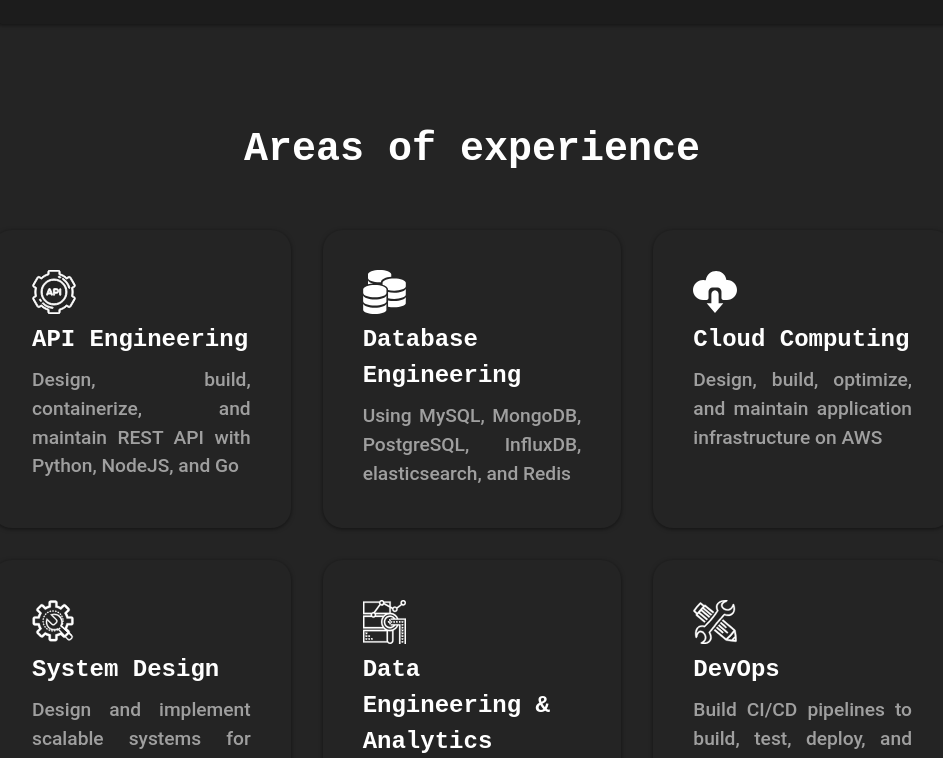
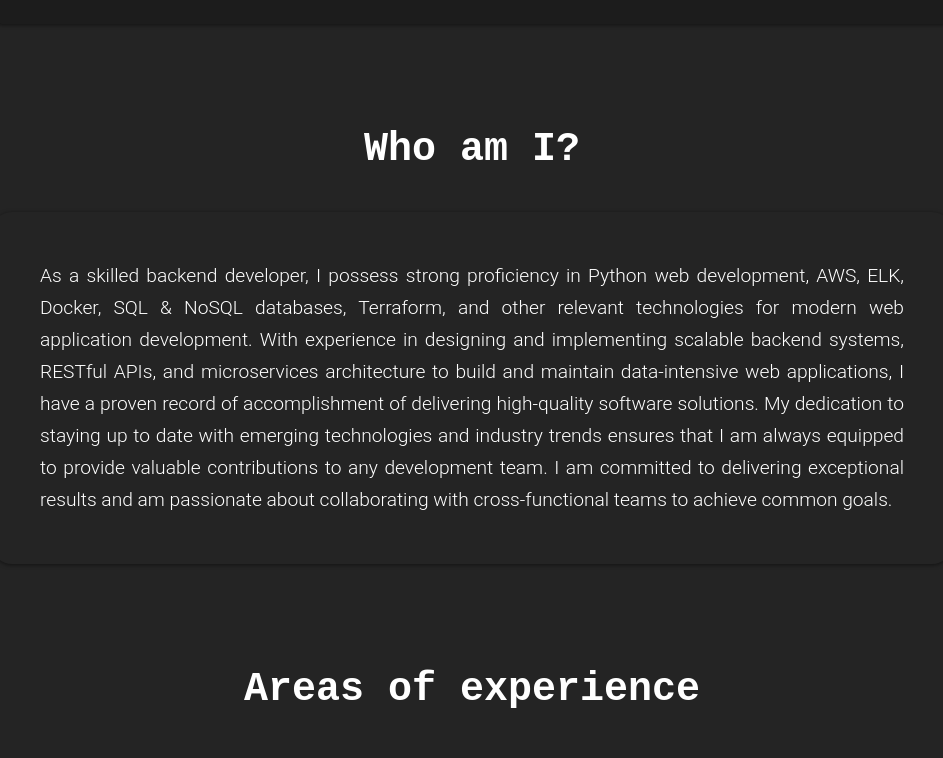
Before and after one commit to rifatrakib/backend-maestro, a Svelte app in the folder app/: page / in a window 1280 px wide. Shown: the part 520-1278 px from the top of the page, without its empty margins (168-1111 px from the left). Built offline with nearby package versions, Linux system fonts and the light colour scheme.

Commit message:
added infocards in all pages with new component

```diff
--- a/app/src/App.svelte
+++ b/app/src/App.svelte
@@ -4,7 +4,7 @@
     import Footer from './pages/footer.svelte';
 
     let currentPage = 'home';
-    const pages = ['home', 'work', 'academic', 'projects'];
+    const pages = ['home', 'work', 'education', 'projects'];
 </script>
 
 <style>
--- /dev/null
+++ b/app/src/components/infocard.svelte
@@ -0,0 +1,47 @@
+<script>
+    export let header;
+    export let text;
+    export let isPageSubtitle = false;
+</script>
+
+<style>
+    header {
+        font-family: monospace;
+        font-size: 2.5rem;
+        font-weight: 700;
+        margin-bottom: 2rem;
+    }
+
+    section.infocard-text {
+        margin: 0;
+        border-radius: 20px;
+    }
+
+    section.subtitle {
+        width: 80%;
+        letter-spacing: 0.1rem;
+        font-weight: 400;
+        font-size: 1.25rem;
+        line-height: 2.25rem;
+        text-align: center;
+    }
+
+    section:not(.subtitle) {
+        padding: 3rem;
+        font-weight: 300;
+        font-size: 1.2rem;
+        line-height: 2rem;
+        text-align: justify;
+        box-shadow: 0 1px 4px rgba(0, 0, 0, 0.5);
+    }
+
+    section:not(.subtitle):hover {
+        background-color: #1c1c1c;
+        box-shadow: 0 1px 4px rgba(0, 0, 0, 0.8);
+    }
+</style>
+
+<header>{header}</header>
+<section class="infocard-text" class:subtitle={isPageSubtitle}>
+    <p>{text}</p>
+</section>
--- a/app/src/pages/about/about.svelte
+++ b/app/src/pages/about/about.svelte
@@ -1,23 +1,41 @@
 <script>
     import { onDestroy } from 'svelte';
     import Timeline from './timeline.svelte';
-    import { eventsStore } from './store.js';
+    import Infocard from '../../components/infocard.svelte';
+    import { eventsStore, infocardStore } from './store.js';
 
     export let page;
 
     let events;
-    const unsubscribe = eventsStore.subscribe(value => events = value);
+    let infocard;
 
-    onDestroy(() => unsubscribe());
+    const unsubscribeEvents = eventsStore.subscribe(value => events = value);
+    const unsubscribeInfocard = infocardStore.subscribe(value => infocard = value);
+
+    onDestroy(() => {
+        unsubscribeEvents();
+        unsubscribeInfocard();
+    });
 </script>
 
 <style>
     article {
         display: flex;
+        flex-direction: column;
         justify-content: center;
         align-items: center;
         padding-top: 1rem;
         padding-bottom: 5rem;
+    }
+
+    section.infocard-container {
+        display: flex;
+        flex-direction: column;
+        justify-content: center;
+        align-items: center;
+        width: 100%;
+        height: 100%;
+        margin: 2rem auto;
     }
 
     article div {
@@ -27,7 +45,10 @@
 </style>
 
 <article>
-    {#if events[page]}
+    {#if events[page] && events[page].length > 0}
+        <section class="infocard-container">
+            <Infocard header={infocard[page].header} text={infocard[page].text} isPageSubtitle={true} />
+        </section>
         <Timeline events={events[page]} />
     {:else}
         <div>No data available for this section.</div>
--- a/app/src/pages/about/store.js
+++ b/app/src/pages/about/store.js
@@ -35,7 +35,7 @@ export const eventsStore = readable({
             ],
         },
     ],
-    academic: [
+    education: [
         {
             type: 'academic',
             header: 'Yangzhou University',
@@ -52,4 +52,20 @@ export const eventsStore = readable({
             ],
         },
     ],
+    projects: [],
 });
+
+export const infocardStore = readable({
+    work: {
+        header: 'Discover Expertise',
+        text: 'Dive into my professional journey — a fusion of Python mastery, microservices finesse, and precise AWS deployment. Uncover the art of optimizing databases and crafting innovative data analytics solutions. As a former Web Developer Intern, I bring a holistic perspective. Explore the details and witness a commitment to excellence in every professional step.',
+    },
+    education: {
+        header: 'Unlocking Knowledge',
+        text: "Embark on a journey through my academic exploration, where passion for Software Engineering merges with dedication. Beyond grades, it's a brief glimpse into an inspiring educational odyssey. Join me in uncovering the narrative of intellectual curiosity.",
+    },
+    projects: {
+        header: 'Project Showcase',
+        text: 'Dive into my projects—a blend of innovation and hands-on expertise. From dynamic API servers to intricate drone designs, each narrates a story of creative problem-solving. Join me in exploring this curated collection, showcasing a commitment to pushing technological boundaries.',
+    }
+});
--- a/app/src/pages/about/timeline.svelte
+++ b/app/src/pages/about/timeline.svelte
@@ -10,12 +10,13 @@
         display: flex;
         flex-direction: column;
         gap: 2rem;
-        padding: 4rem 2rem;
+        padding: 2rem;
         margin: 0;
-        margin-top: 5rem;
+        margin-top: 2rem;
         border-radius: 1rem;
         background-color: #1c1c1c;
         box-shadow: 0 1px 4px rgba(0, 0, 0, 0.5);
+        box-sizing: border-box;
     }
 
     section.experience {
--- a/app/src/pages/home/home.svelte
+++ b/app/src/pages/home/home.svelte
@@ -1,11 +1,34 @@
 <script>
+    import { onDestroy } from 'svelte';
     import Hero from './hero.svelte';
     import Skills from './toolbox.svelte';
     import Showcase from './showcase.svelte';
+    import Infocard from '../../components/infocard.svelte';
+    import { infocardStore } from './store.js';
+
+    let data;
+    const unsubscribe = infocardStore.subscribe(value => data = value);
+
+    onDestroy(() => unsubscribe());
 </script>
+
+<style>
+    section.infocard-container {
+        display: flex;
+        flex-direction: column;
+        justify-content: center;
+        align-items: center;
+        width: 100%;
+        height: 100%;
+        margin: 3rem auto 6rem;
+    }
+</style>
 
 <article>
     <Hero />
+    <section class="infocard-container">
+        <Infocard header={data.header} text={data.text}  />
+    </section>
     <Showcase />
     <Skills />
 </article>
--- a/app/src/pages/home/store.js
+++ b/app/src/pages/home/store.js
@@ -51,3 +51,8 @@ export const toolsStore = readable([
     'python', 'nodejs', 'docker', 'aws', 'elastic', 'terraform', 'git', 'github',
     'postgresql', 'mongodb', 'mysql', 'redis', 'influxdb', 'svelte', 'd3js', 'go',
 ]);
+
+export const infocardStore = readable({
+    header: 'Who am I?',
+    text: 'As a skilled backend developer, I possess strong proficiency in Python web development, AWS, ELK, Docker, SQL & NoSQL databases, Terraform, and other relevant technologies for modern web application development. With experience in designing and implementing scalable backend systems, RESTful APIs, and microservices architecture to build and maintain data-intensive web applications, I have a proven record of accomplishment of delivering high-quality software solutions. My dedication to staying up to date with emerging technologies and industry trends ensures that I am always equipped to provide valuable contributions to any development team. I am committed to delivering exceptional results and am passionate about collaborating with cross-functional teams to achieve common goals.',
+});
--- a/app/src/pages/home/toolbox.svelte
+++ b/app/src/pages/home/toolbox.svelte
@@ -22,7 +22,7 @@
         gap: 2rem;
         grid-template-columns: repeat(8, 1fr);
         justify-content: space-evenly;
-        margin-bottom: 10rem;
+        margin-bottom: 5rem;
     }
 </style>
 
```
